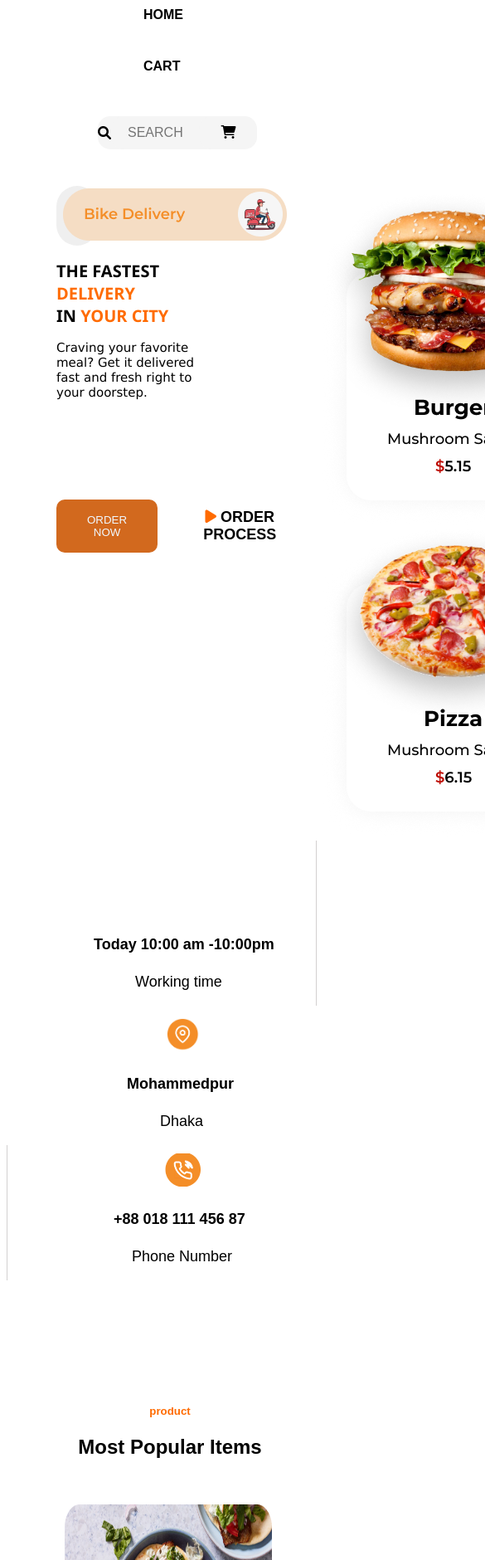
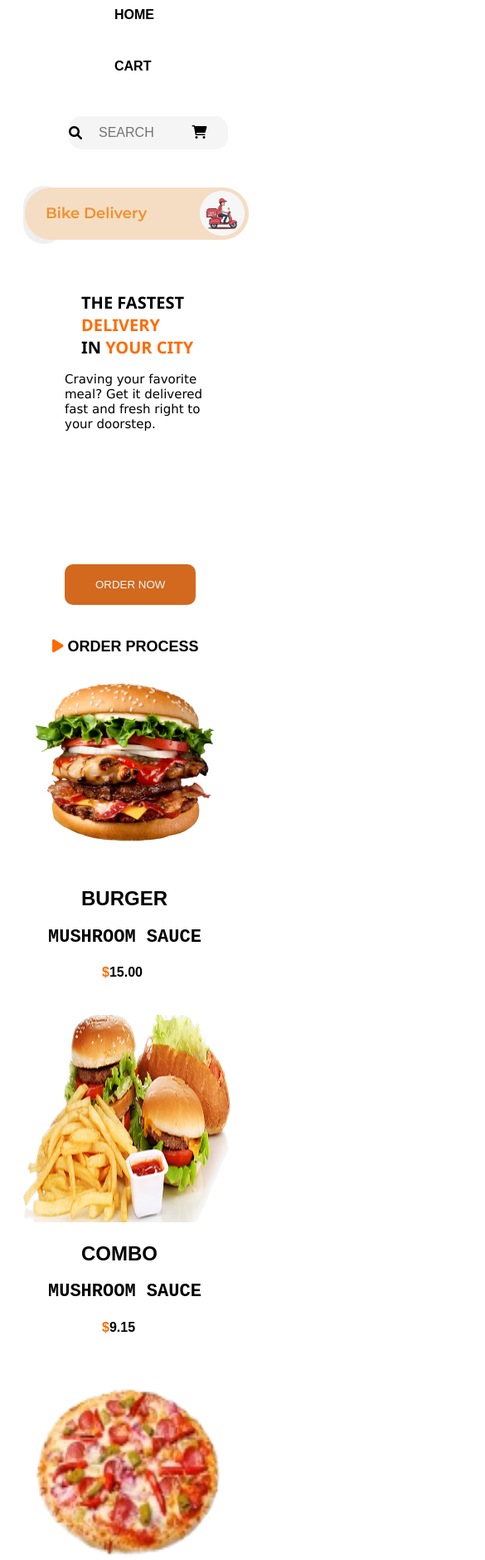
Before and after one commit to youknowmeright/Dev-Dine, a plain HTML site: page index.html in a window 390 px wide. Shown: the part 120-2000 px from the top of the page at 83% size, 585 px wide, since content can reach past the window. Drawn offline with Linux system fonts and the light colour scheme.

Commit message:
responsive

```diff
--- a/index.html
+++ b/index.html
@@ -31,7 +31,7 @@
                 <div class="box">
                     <i class="fa-solid fa-magnifying-glass"></i>
 
-                    <input class="search-button-2" type="text"  placeholder="SEARCH" required>
+                    <input class="search-button-2" type="text" placeholder="SEARCH" required>
                 </div>
 
 
@@ -44,6 +44,7 @@
             </div>
         </section>
         <!--home menu-->
+
 
         <section class="order-button">
             <div class="order-right">
@@ -66,23 +67,50 @@
                         fast and fresh right to your doorstep.</p>
                 </div>
 
-                <div class="order-button">
+                <div class="order-button-child">
                     <button class="order1">ORDER NOW</button>
                     <button class="order2"> <span style="color: rgb(255, 107, 1)"> <i class="fas fa-play"></i></span>
                         ORDER PROCESS</button>
 
                 </div>
-
-
             </div>
 
 
+            <section class="header-image2">
+                <div class="header-image">
+                    <img src="./image/1burger.png" alt="" class="src">
+                    <h2>BURGER</h2>
+                    <h3>MUSHROOM SAUCE</h3>
+                    <h4><span style="color: rgb(255, 107, 1)">$</span>15.00</h4>
+                </div>
 
-            <div class="order-left">
-                <img src="./image/Food Slider.png" alt="" class="src">
 
+                <div class="header-image">
+                    <img src="./image/burger.png" alt="" class="src">
+                    <h2>COMBO</h2>
+                    <h3>MUSHROOM SAUCE</h3>
+                    <h4><span style="color: rgb(255, 107, 1)">$</span>9.15</h4>
                 </div>
+
+
+                <div class="header-image">
+                    <img src="./image/Screenshot_2024-08-24_215744-removebg-preview.png" alt="" class="src">
+                    <h2>PIZZA</h2>
+                    <h3>MUSHROOM SAUCE</h3>
+                    <h4><span style="color: rgb(255, 107, 1)">$</span>6.15</h4>
+                </div>
+                <div class="header-image">
+                    <img src="./image/cake.png" alt="" class="src">
+                    <h2>CAKE</h2>
+                    <h3>MUSHROOM SAUCE</h3>
+                    <h4><span style="color: rgb(255, 107, 1)">$</span>5.15</h4>
+                </div>
+
+
             </section>
+
+        </section>
+
 
         <!--contact-->
         <section class="contact">
@@ -368,7 +396,7 @@
 
         <!--show more button-->
         <section class="show-more">
-            <button " class="show-more-buton">  See More Products  <i class="fa-solid fa-arrow-right"></i></button>
+            <button " class=" show-more-buton"> See More Products <i class="fa-solid fa-arrow-right"></i></button>
         </section>
 
 
@@ -391,17 +419,20 @@
                 <div class="button" id="button1">
                     <img src="./image/Food.png" alt="Qualityfull Food">
                     <h3>Qualityfull Food</h3>
-                <p>But I must explain to you how all this mistaken idea of denouncing pleasure and praising pain was born.</p>
+                    <p>But I must explain to you how all this mistaken idea of denouncing pleasure and praising pain was
+                        born.</p>
                 </div>
                 <div class="button" id="button2">
                     <img src="./image/healty.png" alt="Healthy Food">
                     <h3>Healthy Food</h3>
-                <p>But I must explain to you how all this mistaken idea of denouncing pleasure and praising pain was born.</p>
+                    <p>But I must explain to you how all this mistaken idea of denouncing pleasure and praising pain was
+                        born.</p>
                 </div>
                 <div class="button" id="button3">
                     <img src="./image/delivery.png" alt="Fast Delivery">
                     <h3>Fast Delivery</h3>
-                <p>But I must explain to you how all this mistaken idea of denouncing pleasure and praising pain was born.</p>
+                    <p>But I must explain to you how all this mistaken idea of denouncing pleasure and praising pain was
+                        born.</p>
                 </div>
             </div>
 
@@ -434,7 +465,7 @@
             </div>
 
             <div class="testimonial-image" ",>
-            <img src="./image/burger.png" alt="" class="src">
+            <img src=" ./image/burger.png" alt="" class="src">
             </div>
         </section>
 
@@ -509,7 +540,7 @@
 
                 <div class="subscription-container">
                     <input type="email" id="email-input" placeholder="ENTER YOUR EMAIL" required>
-                <button id="subscribe-button">SUBSCRIBE</button>
+                    <button id="subscribe-button"><i class="fa-solid fa-greater-than"></i></button>
                 </div>
 
             </div>
--- a/responsibe.css
+++ b/responsibe.css
@@ -6,6 +6,7 @@
     {
         display: flex;
         flex-direction: column;
+        padding-left: 10px;
     }
     .navbar-logo
     {
@@ -26,6 +27,54 @@
         width: 100%;
     }
 
+    .order1
+    {
+        margin-left: 70px;
+    }
+    .order2
+    {
+        margin-top: 35px;
+    }
+    .order-button
+    {
+        display: flex;
+        flex-direction: column;
+
+    }
+    .header-image2
+    {
+        margin: 0px 0px;
+        padding: 0px 0px;
+        display: flex;
+        flex-direction: column;
+    }
+    .header-image img
+    {
+        margin: 0px 0px;
+        padding: 0px 0px;
+
+
+    }
+    .header-image{
+        padding-left: 20px;
+
+    }
+
+    .order-info button
+    {
+        padding: 0px 0px;
+        margin: 0px 0px;
+        margin-left: 20px;
+    }
+    .order-right
+    {
+        padding-left: 0px;
+    }
+    .order-des
+    {
+        padding: 40px;
+    }
+
 
     /*menu title left*/
 
@@ -35,6 +84,7 @@
     }
 .order-des h1{
     font-size: 20px;
+    padding-left: 50px;
 
 }
 
@@ -44,6 +94,7 @@
         width: 200px;
         white-space: normal;
         word-wrap: break-word;
+        padding-left: 30px;
 
 
 }
@@ -54,13 +105,13 @@
 
 /*menu title right*/
 
-.header-image2{
+/* .header-image2{
 
     display: flex;
     flex-direction: column;
     margin-left: 95px;
 
-}
+} */
 
 .header-image h3
 {
@@ -87,28 +138,102 @@
 {
     display: flex;
     flex-direction: column;
-
 }
 
 
 .working-hour{
     margin: 0px 0px;
-    padding-left: 105px;
+
     padding-top: 70px;
+
+    padding-right: 50px;
+
+}
+.working-hour2{
+    margin: 0px 0px;
+
+    padding-top: 70px;
+
+    padding-right: 50px;
+
+}
+.working-hour3{
+    margin: 0px 0px;
+
+    padding-top: 70px;
+
+    padding-right: 50px;
 
 }
 
-.working-hour2{
-    margin: 0px 0px;
-    padding-left: 145px;
-    padding-top: 15px;
+
+
+
+.hour-pic
+{
+    padding-left: 25px;
+    padding-right: 0px;
+    margin-left: 0px;
+    margin-right: 0px;
 }
 
-.working-hour3{
+
+
+
+
+
+.working-hour h4
+{
+    margin-left: 0px;
+    margin-right: 0px;
+    padding-left: 40px;
+    padding-right: 0px;
+
+    /*code not working*/
+}
+
+.working-hour p{
+    width: fit-content;
+    margin-left: 0px;
+    padding-left:75px ;
+}
+.working-hour2 img
+{
+    padding-left: 65px;
+}
+.working-hour3 img
+{
+    padding-left: 15px;
+}
+.working-hour2 h4
+{
+    width: fit-content;
+    padding-left: 60px;
+}
+.working-hour2 p{
+    width: fit-content;
+    margin-left: 0px;
+    padding-left:100px ;
+}
+.working-hour3 h4
+{
+    width: fit-content;
+    padding-left: 30px;
+}
+.working-hour3 p{
+    width: fit-content;
+    margin-left: 0px;
+    padding-left:75px ;
+}
+.title
+{
     margin: 0px 0px;
-    padding-left: 100px;
-    padding-top: 10px;
+    padding: 0px 0px;
+    width: fit-content;
+    padding-left: 30px;
+    padding-top: 20px;
 }
+
 
 /*contact section ends */
 /*"populars" item start*/
@@ -126,7 +251,7 @@
 {
     margin: 0px 0px;
     padding: 0px 0px;
-    padding-left: 70px;
+    padding-left: 18px;
 
 }
 
@@ -157,6 +282,13 @@
 }
 
 /*food-info-title*/
+.food-info
+{
+    margin-left: 0px;
+    margin-right: 0px;
+    padding-left: 0px;
+    padding-right: 0px;
+}
 .food-info-title
 {
     padding-top: 0px;
@@ -170,9 +302,14 @@
         width: 200px; /* Adjust the width as needed */
         white-space: normal;
         word-wrap: break-word;
-        padding-left: 90px;
+        padding-left: 35px;
 
 
+}
+.food-info-title h5
+{
+    width:max-content;
+    padding-left: 115px;
 }
 
 /*food info title */
@@ -191,8 +328,8 @@
 
 .button
 {
-    padding-left: 30px;
-    margin-left: 65px;
+    padding-left:0 px;
+    margin-left: 25px;
     padding-top: 0px;
 }
 
@@ -208,7 +345,7 @@
 {
     padding: 0px 0px;
     margin: 0px 0px;
-    padding-left: 58px;
+    padding-left: 18px;
     padding-top: 25px;
     width: fit-content;
 }
@@ -231,7 +368,7 @@
             margin: 0px 0px;
 
             padding-right: 150px;
-            margin-left: 70px;
+            margin-left: 30px;
             padding-top: 10px;
         }
 
@@ -261,7 +398,7 @@
 
         .testimonial-image img {
             width: 150px;
-            padding-left: 95px;
+            padding-left: 55px;
             padding-top: 50px;
         }
 
@@ -359,6 +496,7 @@
         padding-right: 10px;
         width: 70%;
         margin-top: 18px;
+        margin-right: 10px;
     }
 
 
--- a/style.css
+++ b/style.css
@@ -1,3 +1,5 @@
+
+
 /*navbar_search_start*/
 
 body {
@@ -127,6 +129,106 @@ input:focus {
 }
 
 /*order-button end*/
+
+
+/*RIGHT SIDE FOOD PICS*/
+.header-image img {
+    height: 250px;
+    width: 250px;
+}
+
+.header-image h2 {
+    padding-left: 70px;
+
+
+
+
+}
+
+.header-image h3 {
+    padding-left: 20px;
+    font-family: 'Courier New', Courier, monospace;
+
+
+
+}
+
+.header-image h4 {
+    padding-left: 80px;
+    color: black;
+
+
+}
+
+.header-image {
+    margin: 0; /* Remove any default margin */
+    padding: 0; /* Remove any default padding */
+}
+
+.header-image2 {
+    display: grid;
+    grid-template-columns: repeat(2, 1fr);
+    box-sizing: border-box;
+    gap: 0px;
+  justify-content: space-between;
+    padding: 0;
+
+}
+
+
+.header-image2
+{
+    padding-right: 10px;
+    padding-top: 50px;
+    gap: 20px;
+}
+.header-image:hover
+{
+    background-color: #f9f9f9ea;
+    border-radius: 15px;
+}
+
+
+
+
+
+
+
+
+
+
+
+
+
+
+
+
+
+
+
+
+
+
+
+
+
+
+
+
+
+
+
+
+
+
+
+
+
+
+
+
+
+
 
 
 /*order-right START*/
@@ -655,8 +757,11 @@ margin-bottom: 150px;
     border-radius: 0 25px 25px 0;
     cursor: pointer;
     font-size: 14px;
+    /* creating circle*/
+    border-radius: 80px;
 }
 
 #subscribe-button:hover {
     background-color: #e65c00;
+    color: #fff;
 }
```
Lines whose indentation alone changed are shown as unchanged.
